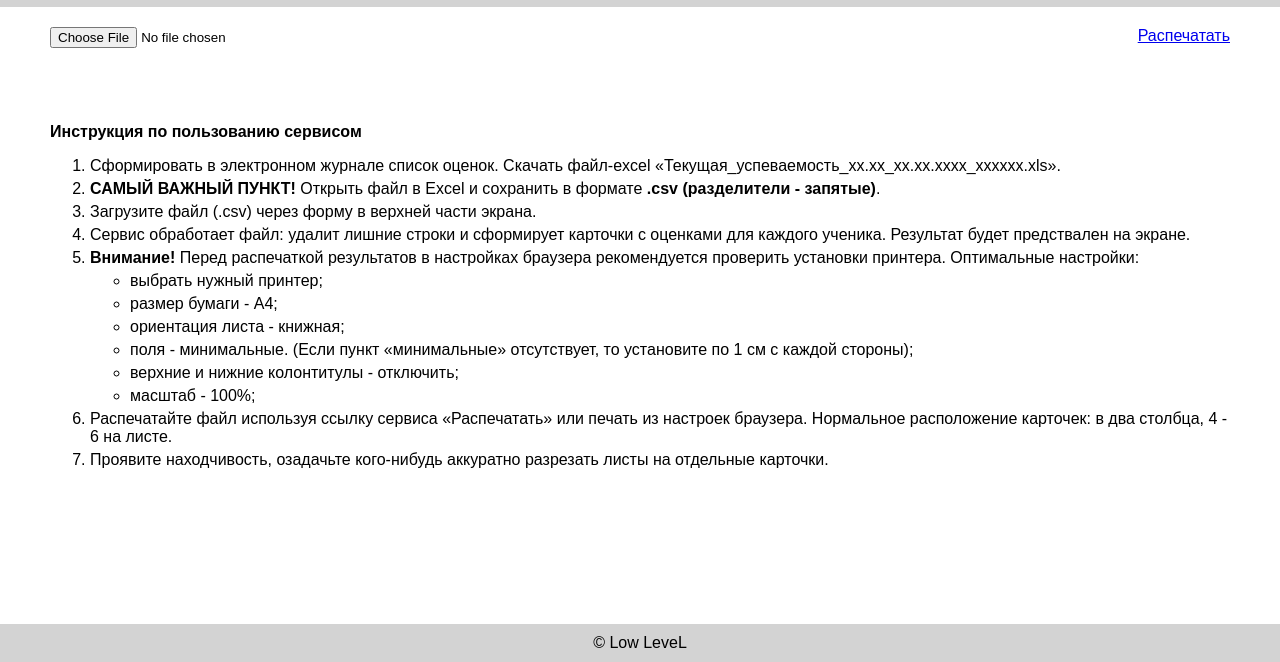
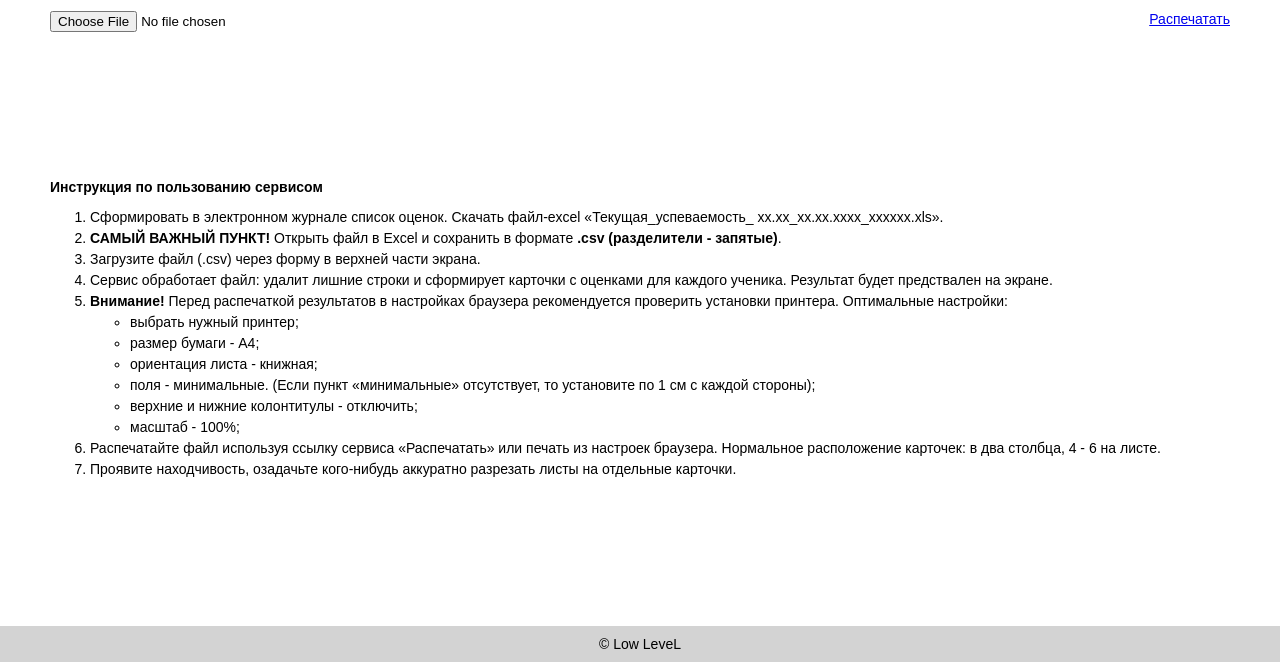
Before and after one commit to ZadorozhkoNA/print-ratings, a plain HTML site: page index.html in a window 1280 px wide. Shown: the part 138-800 px from the top of the page. Drawn offline with Linux system fonts and the light colour scheme.

Commit message:
адаптация и флекс-выравнивание

```diff
--- a/index.html
+++ b/index.html
@@ -1,5 +1,5 @@
-<!DOCTYPE HTML PUBLIC "-//W3C//DTD HTML 4.01//EN"
-"http://www.w3.org/TR/html4/strict.dtd">
+<!DOCTYPE html>
+<html lang="ru">
     <head>
         <meta http-equiv="Content-Type" content="text/html; charset=utf-8">
         <meta name="viewport" content="width=device-width, initial-scale=1.0">
@@ -26,14 +26,14 @@
         </header>
 
         <main class="main box">
-            <input type="file" name="readable" accept=".csv" />
+            <input type="file" name="readable" accept=".csv">
             <a href="#" class="printButton" onclick="window.print();return false;">Распечатать</a>
             <div class="manual">
                 <p><span class="fat">Инструкция по пользованию сервисом</span></p>
                 <ol class="manual_list">
                     <li>
                         Сформировать в электронном журнале список оценок.
-                        Скачать файл-excel &laquo;Текущая_успеваемость_хх.хх_хх.хх.хххх_хххххх.xls&raquo;.
+                        Скачать файл-excel &laquo;Текущая_успеваемость_ хх.хх_хх.хх.хххх_хххххх.xls&raquo;.
                     </li>
                     <li>
                         <span class="fat">САМЫЙ ВАЖНЫЙ ПУНКТ!</span> Открыть файл в Excel и сохранить в формате
--- a/style.css
+++ b/style.css
@@ -3,12 +3,13 @@ body, html {
     margin: 0;
     padding: 0;
     height: 100%;
+    font-size: 14px;
 }
 
 body {
     display: flex;
     flex-direction: column;
-    min-height: 100%;
+    /* min-height: 100%; */
 }
 
 .box {
@@ -47,6 +48,18 @@ body {
     flex-wrap: wrap;
     padding-top: 20px;
     padding-bottom: 20px;
+    min-width: 220px;
+}
+
+input {
+    max-width: 220px;
+    height: 40px;
+}
+
+.printButton {
+    margin-left: auto;
+    display: block;
+    height: 40px;
 }
 
 .manual_list>li:nth-child(n + 1) {
@@ -65,11 +78,11 @@ body {
 }
 
 #preview {
-    min-width: 100%;
+    justify-content: space-between;
 }
 
 .table {
-    flex: 1 0 32%;
+    width: 32%;
     display: block;
     margin: 3px;
     border: 1px #000000 solid;
@@ -78,12 +91,6 @@ body {
 .table > tbody > tr:nth-of-type(2n) {
     background-color:#CCCCCC;
 }
-
-.printButton {
-    margin-left: auto;
-    display: block;
-}
-
 
 /* Подвал */
 
@@ -103,13 +110,22 @@ body {
 @media screen and (min-width: 640px) and (max-width: 1023px) {
 
     .table {
-        flex: 1 0 48%;
+        width: 48%;
     }
 }
 
 @media screen and (max-width: 639px) {
 
+    body {
+        font-size: 12px;
+    }
+
     .table {
         min-width: 100%;
     }
+
+    .printButton {
+        width: 100%;
+        display: block;
+    }
 }
```
